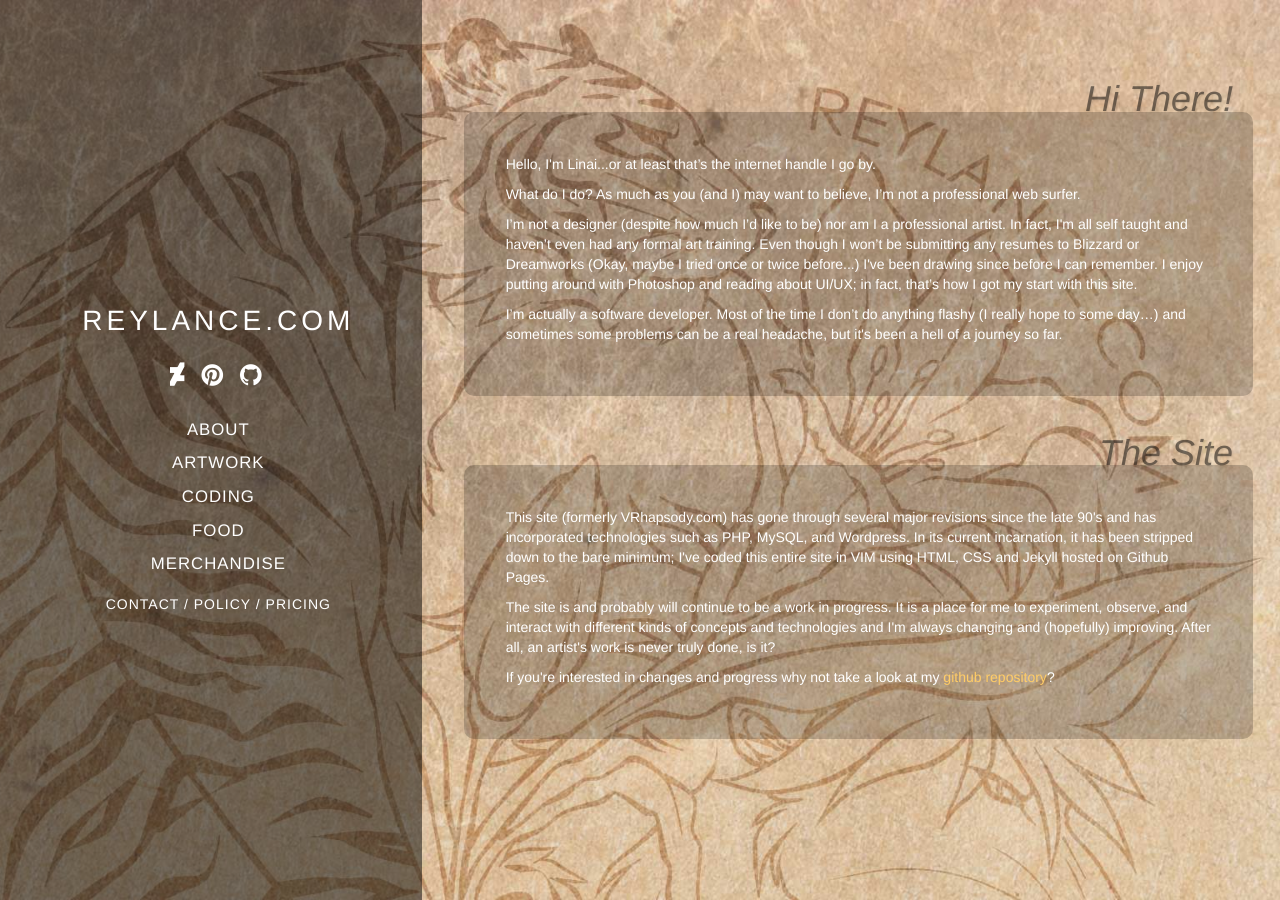
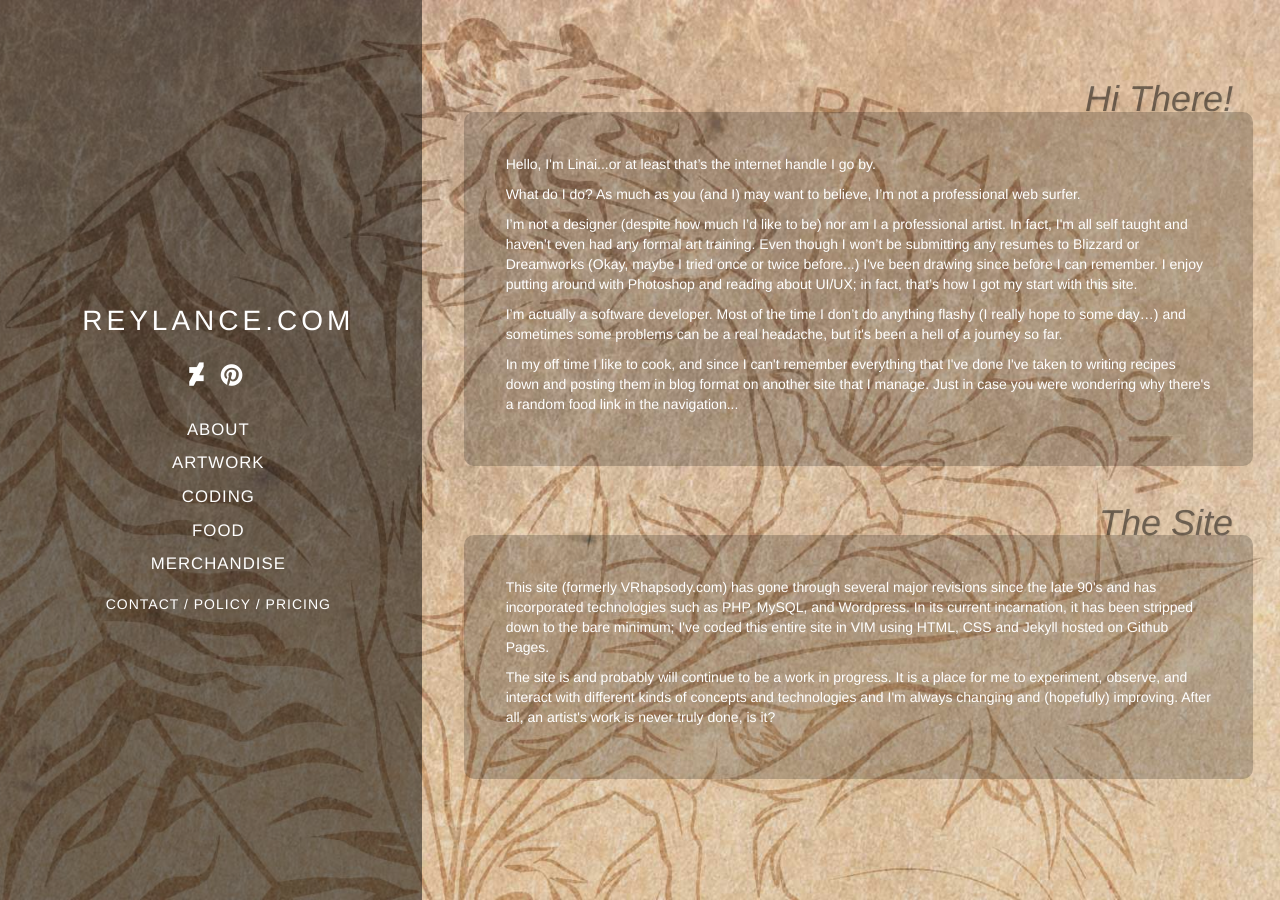
Before and after one commit to itam/itam.github.io, a Jekyll site: the page built from about/index.html, in a window 1280 px wide. Built offline with Jekyll 4.4.1, drawn with Linux system fonts in a browser that asks for light colours; nearby versions of some CDN libraries; library files that are not in the unit come from our copies.

Commit message:
more blurbage and no more github D:

```diff
--- a/_layouts/default.html
+++ b/_layouts/default.html
@@ -27,7 +27,6 @@
                 <div class="social">
                     <a href="http://linai.deviantart.com" target="_blank"><i class="fa fa-deviantart"></i></a>
                     <a href="http://pinterest.com/linaireylance" target="_blank"><i class="fa fa-pinterest"></i></a>
-                    <a href="https://github.com/itam" target="_blank"><i class="fa fa-github"></i></a>
                 </div>
 
                 <ul class="menu">
--- a/about/index.html
+++ b/about/index.html
@@ -20,6 +20,11 @@ title: About
         I’m actually a software developer. Most of the time I don’t do anything flashy (I really hope to some day…)
         and sometimes some problems can be a real headache, but it's been a hell of a journey so far.
     </p>
+    <p>
+        In my off time I like to cook, and since I can't remember everything that I've done I've taken to writing recipes
+        down and posting them in blog format on another site that I manage. Just in case you were wondering why there's a
+        random food link in the navigation...
+    </p>
 </div>
 
 <h1 class="heading">The Site</h1>
@@ -35,8 +40,4 @@ title: About
         and interact with different kinds of concepts and technologies and I'm always changing and (hopefully)
         improving. After all, an artist's work is never truly done, is it?
     </p>
-    <p>
-        If you're interested in changes and progress why not take a look at my
-        <a href="https://github.com/itam/itam.github.io">github repository</a>?
-    </p>
 </div>
```
